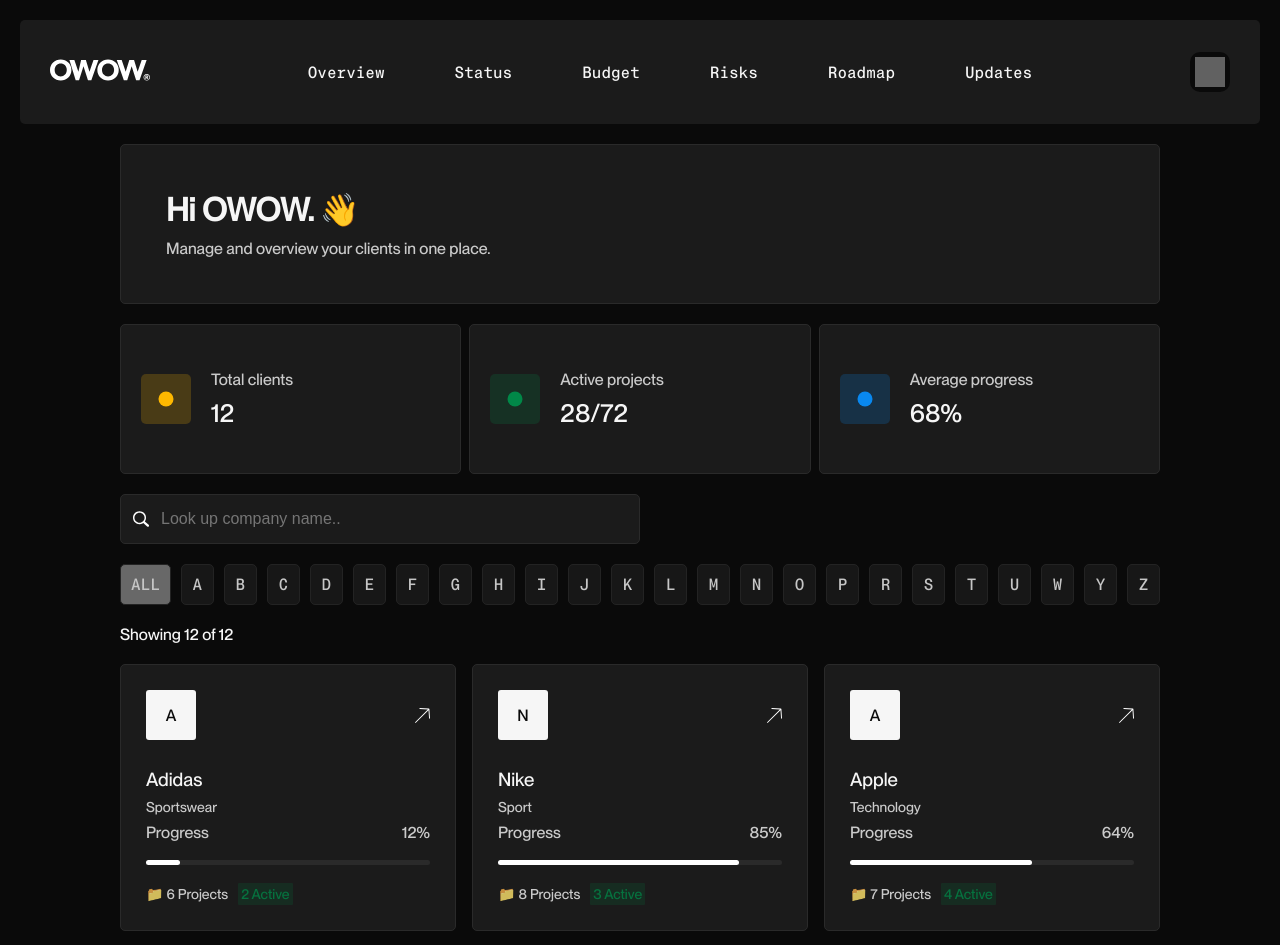
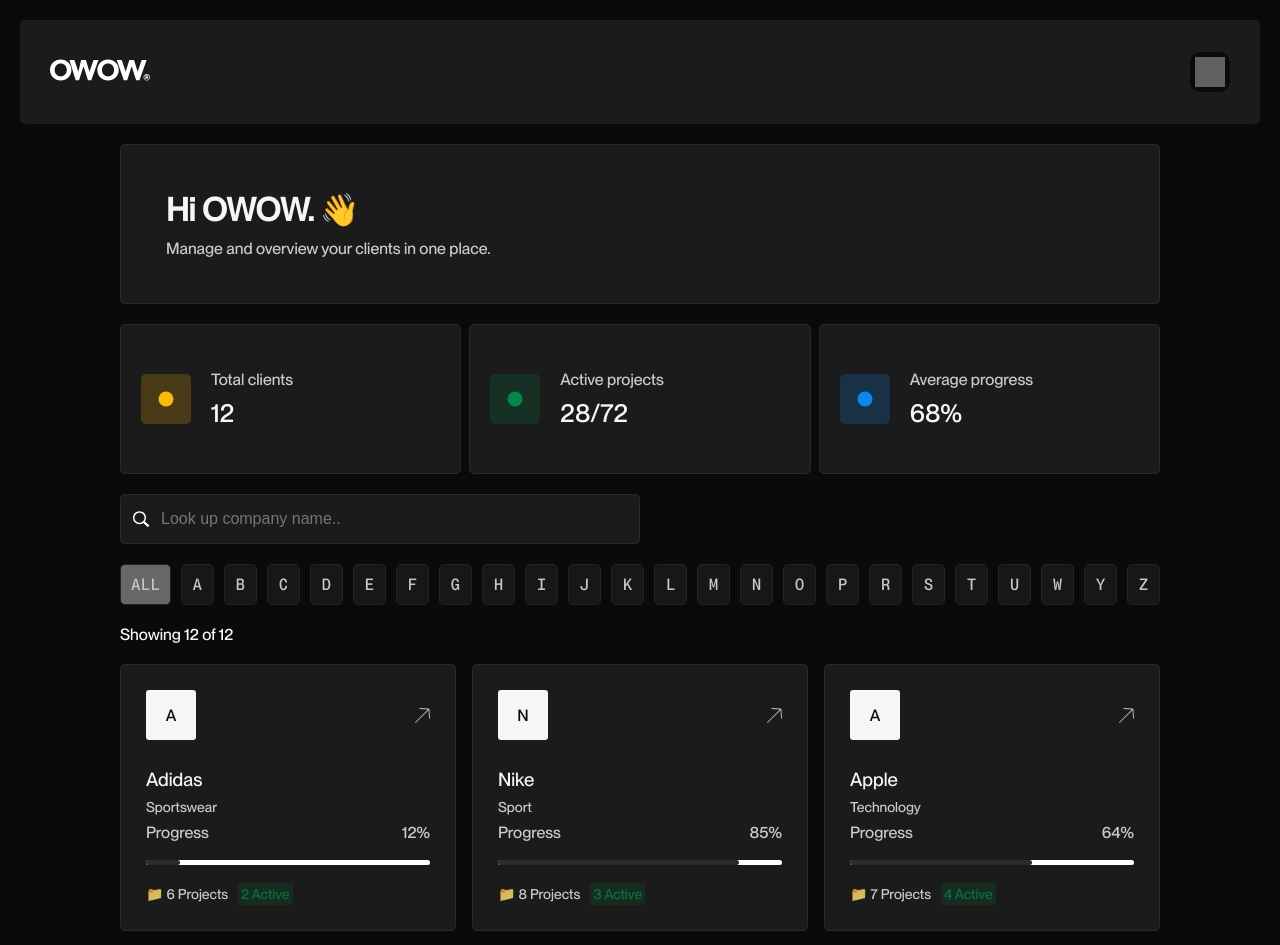
Before and after one commit to skarolinax/owow_dashboard, a React (Vite) app: page /clients in a window 1280 px wide. Shown: the top 945 px of the page. Built offline with nearby package versions, Linux system fonts and the light colour scheme; grey boxes are pictures that could not be loaded.

Commit message:
Navbar fixes, styling for the clients page

```diff
--- a/src/App.jsx
+++ b/src/App.jsx
@@ -27,7 +27,7 @@
   }, [theme]);
 
   // Hide Navbar on these pages
-  const hideNavbarOn = ['/', '/login', '/projects-overview'];
+  const hideNavbarOn = ['/', '/login'];
   const showNavbar = !hideNavbarOn.includes(location.pathname);
 
   return (
--- a/src/components/Navbar.jsx
+++ b/src/components/Navbar.jsx
@@ -1,6 +1,6 @@
 import React, { useEffect, useState, useRef } from 'react';
 import Logo from '../assets/images/logo.svg'
-import { Link, NavLink, useNavigate } from 'react-router-dom';
+import { Link, NavLink, useNavigate , useLocation} from 'react-router-dom';
 import SettingsIcon from '../assets/images/settings.svg'
 import SignOut from '../assets/images/signut.svg'
 import MenuIcon from '../assets/images/menu.svg'
@@ -11,6 +11,8 @@
   const navigate = useNavigate();
   const dropdownRef = useRef(null);
   const mobileMenuRef = useRef(null);
+
+  const hideLinks = location.pathname === "/clients" || location.pathname === "/projects-overview";
 
   const links = [
     { to: "/grid-dashboard", label: "Overview" },
@@ -47,6 +49,7 @@
         <img src={Logo} alt="Logo of the agency" />
       </Link>
 
+      {!hideLinks && (
           <div className="links-navbar">
           {links.map(link => (
               <NavLink
@@ -58,6 +61,7 @@
               </NavLink>
             ))}
         </div>
+      )}
 
       <button className="btn-mobile-nav"
         aria-label="Toggle menu"
--- a/src/pages/ClientsOverview.jsx
+++ b/src/pages/ClientsOverview.jsx
@@ -188,7 +188,7 @@
                   <div className={s.letterBox}>
                     {client.name.charAt(0)}
                   </div>
-                  <img src={LinkArrow} alt="Arrow icon" />
+                  <img src={LinkArrow} alt="Arrow icon" className={s.linkArrowCard} />
                 </section>
                 <h3>{client.name}</h3>
                 <h4>{client.group}</h4>
--- a/src/styles/Clients.module.css
+++ b/src/styles/Clients.module.css
@@ -138,6 +138,7 @@
   display: flex;
   flex-direction: column;
   gap: 0.5rem;
+  transition: 0.3s ease;
 }
 .cardClient h3 {
   font-weight: 500;
@@ -152,6 +153,13 @@
 .cardClient p {
   opacity: 0.8;
 }
+.cardClient:hover .linkArrowCard {
+  opacity: 1;
+}
+.cardClient:hover .letterBox {
+  background-color: #0A0A0A;
+  color: #f6f6f6;
+}
 
 .letterBox {
   width: 50px;
@@ -162,6 +170,7 @@
   align-items: center;
   border-radius: 3px;
   color: #0A0A0A;
+  transition: background-color 0.3s ease;
 }
 
 .wrapperBtnTopCard {
@@ -172,6 +181,7 @@
 .wrapperBtnTopCard img {
   width: 15px;
   height: 15px;
+  opacity: 0.7;
   filter: var(--icon-filter);
 }
 
@@ -265,11 +275,11 @@
   width: 100%;
   height: 5px;
   margin-block: 10px;
-  background-color: #2A2A2A;
+  background-color: #ffffff;
   border-radius: 5px;
 }
 .progressBarContainer div {
-  background-color: white;
+  background-color: #2A2A2A;
   height: 100%;
   border-radius: 5px;
 }/*# sourceMappingURL=Clients.module.css.map */
--- a/src/styles/Clients.module.scss
+++ b/src/styles/Clients.module.scss
@@ -114,6 +114,7 @@
     display: flex;
     flex-direction: column;
     gap: 0.5rem;
+    transition: 0.3s ease;
 
     h3 {
         font-weight: 500;
@@ -130,6 +131,17 @@
     p {
         opacity: 0.8;
     }
+
+    &:hover {
+        .linkArrowCard {
+            opacity: 1;
+        }
+        .letterBox {
+            background-color: #0A0A0A;
+            color: #f6f6f6;
+        }
+    }
+
 }
 
 .letterBox {
@@ -141,6 +153,7 @@
     align-items: center;
     border-radius: 3px;
     color: #0A0A0A; // Had to hardcode these colors for this bit
+    transition: background-color 0.3s ease;
 }
 
 .wrapperBtnTopCard {
@@ -151,6 +164,7 @@
     img {
         width: 15px;
         height: 15px;
+        opacity: 0.7;
         filter: var(--icon-filter);
     }
 }
@@ -255,11 +269,11 @@
     width: 100%;
     height: 5px;
     margin-block: 10px;
-    background-color: #2A2A2A;
+    background-color: #ffffff;
     border-radius: $card-radius;
 
     div {
-        background-color: white;
+        background-color: #2A2A2A;
         height: 100%;
         border-radius: $card-radius;
     }
```
Also changed, not shown: 1 other file (tests, documents, lock files or other folders). Lines whose indentation alone changed are shown as unchanged.
